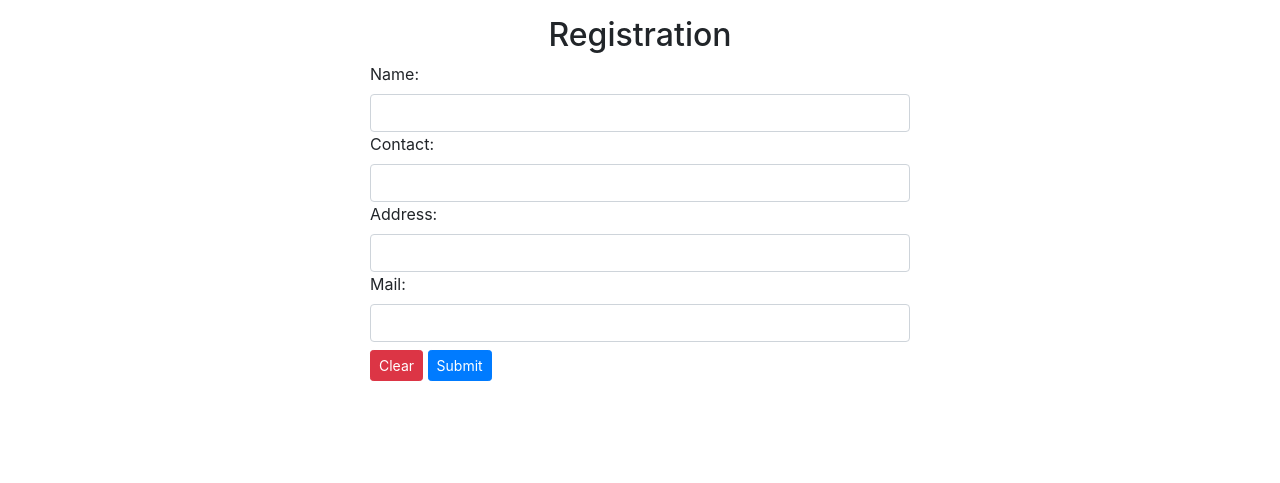
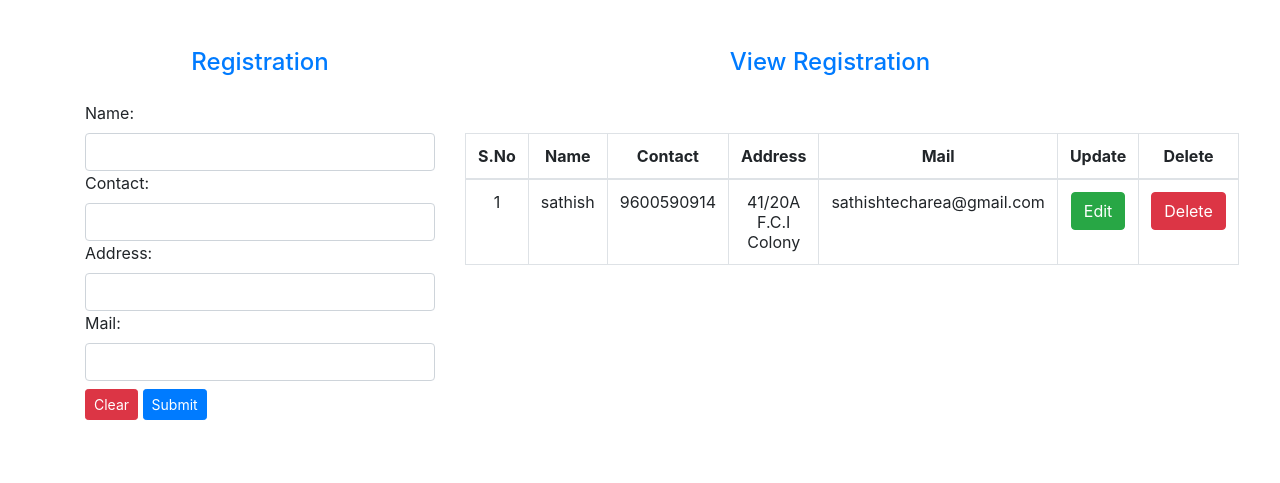
Before and after one commit to sathish19961412/django-crud, a Django app: page / in a window 1280 px wide. Shown: the top 483 px of the page. Run offline with Django 4.2, Linux system fonts and the light colour scheme; data comes from the database, SQL or seed files in the repository; both versions use the stored data as it was after the commit.

Commit message:
completed crud operation

```diff
--- a/myapp/views.py
+++ b/myapp/views.py
@@ -1,7 +1,39 @@
-from django.shortcuts import render
+from django.shortcuts import render,redirect
 from myapp.form import RegisterForm
+from myapp.models import Data
+from django.contrib import messages
 # Create your views here.
 
 def home(request):
     myform=RegisterForm()
-    return render(request,'index.html',{'forms':myform})
+    mydata=Data.objects.all()
+    if mydata!='':
+        return render(request,'index.html',{'forms':myform,'datas':mydata})
+    else:
+        render(request,'index.html',{'forms':myform})
+
+def addData(request):
+    if request.method=='POST':
+        myform=RegisterForm(request.POST)
+        if myform.is_valid():
+           myform.save()
+           messages.success(request,"Record Added Successfully..!!")
+           return redirect('Home')
+
+def updateData(request,id):
+    mydata=Data.objects.get(id=id)
+    myform=RegisterForm(instance=mydata)
+    if request.method=='POST':
+        myform=RegisterForm(request.POST,instance=mydata)
+        if myform.is_valid():
+           myform.save()
+           messages.success(request,"Record Update Successfully..!!")
+           return redirect('Home')
+    context={'forms':myform}
+    return render(request,'update.html',context)
+
+def deleteData(request,id):
+    mydata=Data.objects.get(id=id)
+    mydata.delete()
+    messages.success(request,"Record Delete Successfully..!!")
+    return redirect('Home')
--- a/myproject/urls.py
+++ b/myproject/urls.py
@@ -21,4 +21,7 @@ from myapp import views
 urlpatterns = [
     path('admin/', admin.site.urls),
     path('',views.home,name='Home'),
+    path('addData',views.addData,name='addData'),
+    path('updateData/<int:id>',views.updateData,name='updateData'),
+    path('deleteData/<int:id>',views.deleteData,name='deleteData'),
 ]
--- a/templates/header.html
+++ b/templates/header.html
@@ -1,7 +1,6 @@
 {% load static %}
 
-    <!-- Bootstrap CSS -->
-    <link rel="stylesheet" href="https://cdn.jsdelivr.net/npm/bootstrap@4.6.2/dist/css/bootstrap.min.css" integrity="sha384-xOolHFLEh07PJGoPkLv1IbcEPTNtaed2xpHsD9ESMhqIYd0nLMwNLD69Npy4HI+N" crossorigin="anonymous">
-   <!-- Option 1: jQuery and Bootstrap Bundle (includes Popper) -->
-   <script src="https://cdn.jsdelivr.net/npm/jquery@3.5.1/dist/jquery.slim.min.js" integrity="sha384-DfXdz2htPH0lsSSs5nCTpuj/zy4C+OGpamoFVy38MVBnE+IbbVYUew+OrCXaRkfj" crossorigin="anonymous"></script>
-   <script src="https://cdn.jsdelivr.net/npm/bootstrap@4.6.2/dist/js/bootstrap.bundle.min.js" integrity="sha384-Fy6S3B9q64WdZWQUiU+q4/2Lc9npb8tCaSX9FK7E8HnRr0Jz8D6OP9dO5Vg3Q9ct" crossorigin="anonymous"></script>
+<!-- Bootstrap CSS -->
+<link rel="stylesheet" href="https://cdn.jsdelivr.net/npm/bootstrap@4.6.2/dist/css/bootstrap.min.css" integrity="sha384-xOolHFLEh07PJGoPkLv1IbcEPTNtaed2xpHsD9ESMhqIYd0nLMwNLD69Npy4HI+N" crossorigin="anonymous">
+<!-- Option 1: jQuery and Bootstrap Bundle (includes Popper) -->
+<script src="https://ajax.googleapis.com/ajax/libs/jquery/3.7.1/jquery.min.js"></script>
--- a/templates/index.html
+++ b/templates/index.html
@@ -1,22 +1,77 @@
 {% extends 'base.html' %}
 {% block content %}
-<section>
+
+<style>
+    th{
+        text-align: center;
+    }
+    td{
+        text-align: center;
+    }
+</style>
+<section class="p-5">
     <div class="container">
         <div class="row">
-            <div class="col-md-12 mt-3">
-                <div class="d-flex justify-content-center">
-                    <h2>Registration</h2>
+            <div class="col-md-4">
+                <div class="d-flex justify-content-center mb-3">
+                    <h4 class="text-primary">Registration</h4>
                 </div>
+                <form  method="POST" action="addData">
+                    {% csrf_token %}
+                    {{forms}}
+                    <div class="pull-right mt-2">
+                        <input type="reset" class="btn btn-sm btn-danger" value="Clear">
+                        <input type="submit" class="btn btn-sm  btn-primary" value="Submit">
+                    </div>
+                </form>
+
             </div>
-            <div class="col-md-3">&nbsp;</div>
-            <div class="col-md-6">
-                {{forms}}
-                <div class="pull-right mt-2">
-                    <input type="reset" class="btn btn-sm btn-danger" value="Clear">
-                    <input type="submit" class="btn btn-sm  btn-primary" value="Submit">
+            <div class="col-md-8">
+                {% if datas %}
+                <div class="d-flex justify-content-center mb-3">
+                    <h4 class="text-primary">View Registration</h4>
                 </div>
+                {% if messages %}
+                    {% for message in messages %}
+                        {% if message.tags == 'error' %}
+                            <div class="alert alert-danger">
+                                {{message}}
+                            </div>
+                        {% else %}
+                            <div class="alert alert-{{ message.tags }}">
+                                {{message}}
+                            </div>
+                        {% endif %}
+                    {% endfor %}
+                {% endif %}
+                <table class="table table-bordered mt-5">
+                    <thead>
+                        <tr>
+                            <th>S.No</th>
+                            <th>Name</th>
+                            <th>Contact</th>
+                            <th>Address</th>
+                            <th>Mail</th>
+                            <th>Update</th>
+                            <th>Delete</th>
+                        </tr>
+                    </thead>
+                    <tbody>
+                        {% for data in datas %}
+                            <tr>
+                                <td style="text-align:center;">{{forloop.counter}}</td>
+                                <td>{{data.name}}</td>
+                                <td>{{data.contact}}</td>
+                                <td>{{data.address}}</td>
+                                <td>{{data.mail}}</td>
+                                <td><a href="updateData/{{data.id}}" class="btn btn-success text-white">Edit</a></td>
+                                <td><a href="deleteData/{{data.id}}" class="btn btn-danger text-white">Delete</a></td>
+                            </tr>
+                        {% endfor %}
+                    </tbody>
+                </table>
+                {% endif %}
             </div>
-            <div class="col-md-3">&nbsp;</div>
         </div>
     </div>
 </section>
```
Also changed, not shown: myproject/settings.py (+13 -2 lines), templates/update.html (added, +22 -0 lines), db.sqlite3, static/css/style.css (added).
